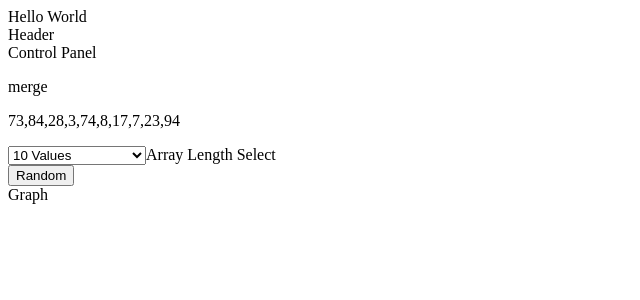
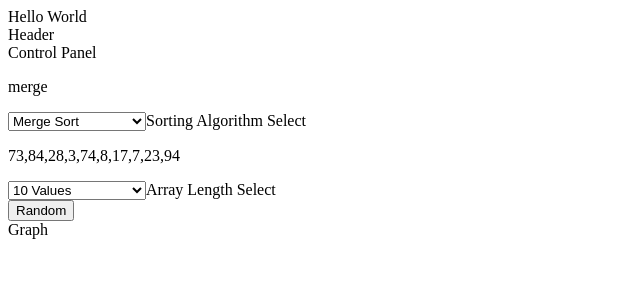
Before and after one commit to Trip4077/sorting-algorithms, a React (Create React App) app: page / in a window 1280 px wide. Shown: the top 300 px of the page, without its empty margins (0-640 px from the left). Built offline with nearby package versions, Linux system fonts and the light colour scheme.

Commit message:
Algorithm Select Dropdown Created

```diff
--- a/src/App.js
+++ b/src/App.js
@@ -26,6 +26,10 @@ class App extends React.Component {
     return arr;
   }
 
+  setAlgorithm = event => {
+    this.setState({ algorithm: event.target.value })
+  }
+
   setArrayLength = event => {
     this.setState({
       arrayLength: event.target.value,
@@ -49,6 +53,7 @@ class App extends React.Component {
         <ControlPanel config={this.state}
                       setArrayValues={this.setArrayValues}
                       setArrayLength={this.setArrayLength}
+                      setAlgorithm={this.setAlgorithm}
         />
         <Graph />
       </div>
--- a/src/components/ControlPanel.jsx
+++ b/src/components/ControlPanel.jsx
@@ -5,6 +5,18 @@ const ControlPanel = props => {
         <div>
             Control Panel
             <p>{props.config.algorithm}</p>
+            <div className="input-field col s12">
+                <select onChange={props.setAlgorithm}>
+                    <option defaultValue disabled>Choose your option</option>
+                    <option value="merge">Merge Sort</option>
+                    <option value="bubble">Bubble Sort</option>
+                    <option value="quick">Quick Sort</option>
+                    <option value="insertion">Insertion Sort</option>
+                </select>
+                <label>Sorting Algorithm Select</label>
+            </div>
+
+
             <p>{`${props.config.array}`}</p>
 
             <div className="input-field col s12">
```
